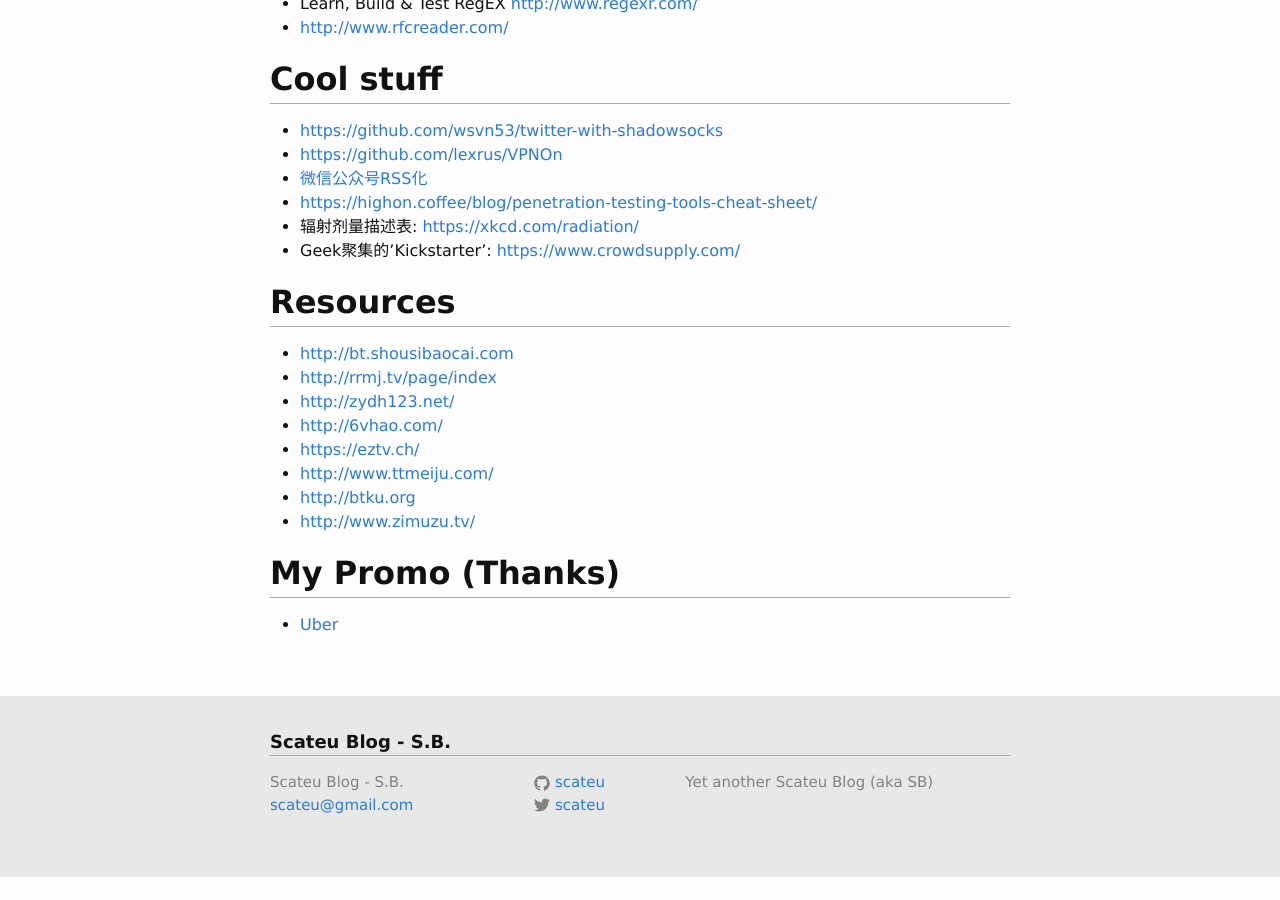
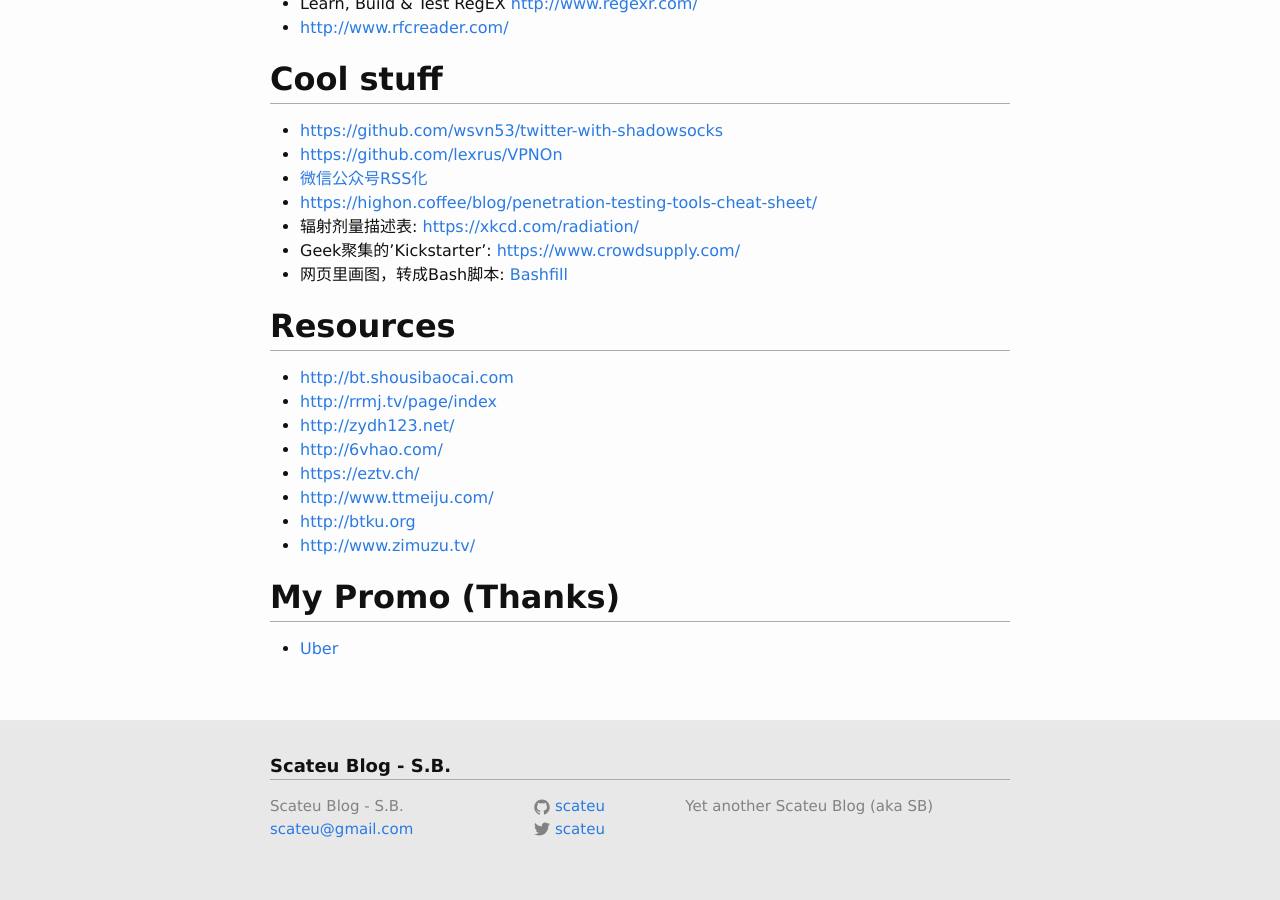
Before and after one commit to scateu/scateu.github.io, a Jekyll site: the page built from _pages/links.md, in a window 1280 px wide and 900 px high, scrolled down 1161 px. Built offline with Jekyll 4.4.1, drawn with Linux system fonts in a browser that asks for light colours; comment, search, counter and statistics services are not loaded; before the commit the page ends 2037 px from its top, so only the background shows below that.

Commit message:
Tue Jul  4 08:42:29 HKT 2017

```diff
--- a/_pages/links.md
+++ b/_pages/links.md
@@ -53,6 +53,7 @@ permalink: /links/
  - <https://highon.coffee/blog/penetration-testing-tools-cheat-sheet/>
  - 辐射剂量描述表: <https://xkcd.com/radiation/>
  - Geek聚集的'Kickstarter': <https://www.crowdsupply.com/>
+ - 网页里画图，转成Bash脚本: [Bashfill](https://max.io/bash.html)
 
 ## Resources
 
```
